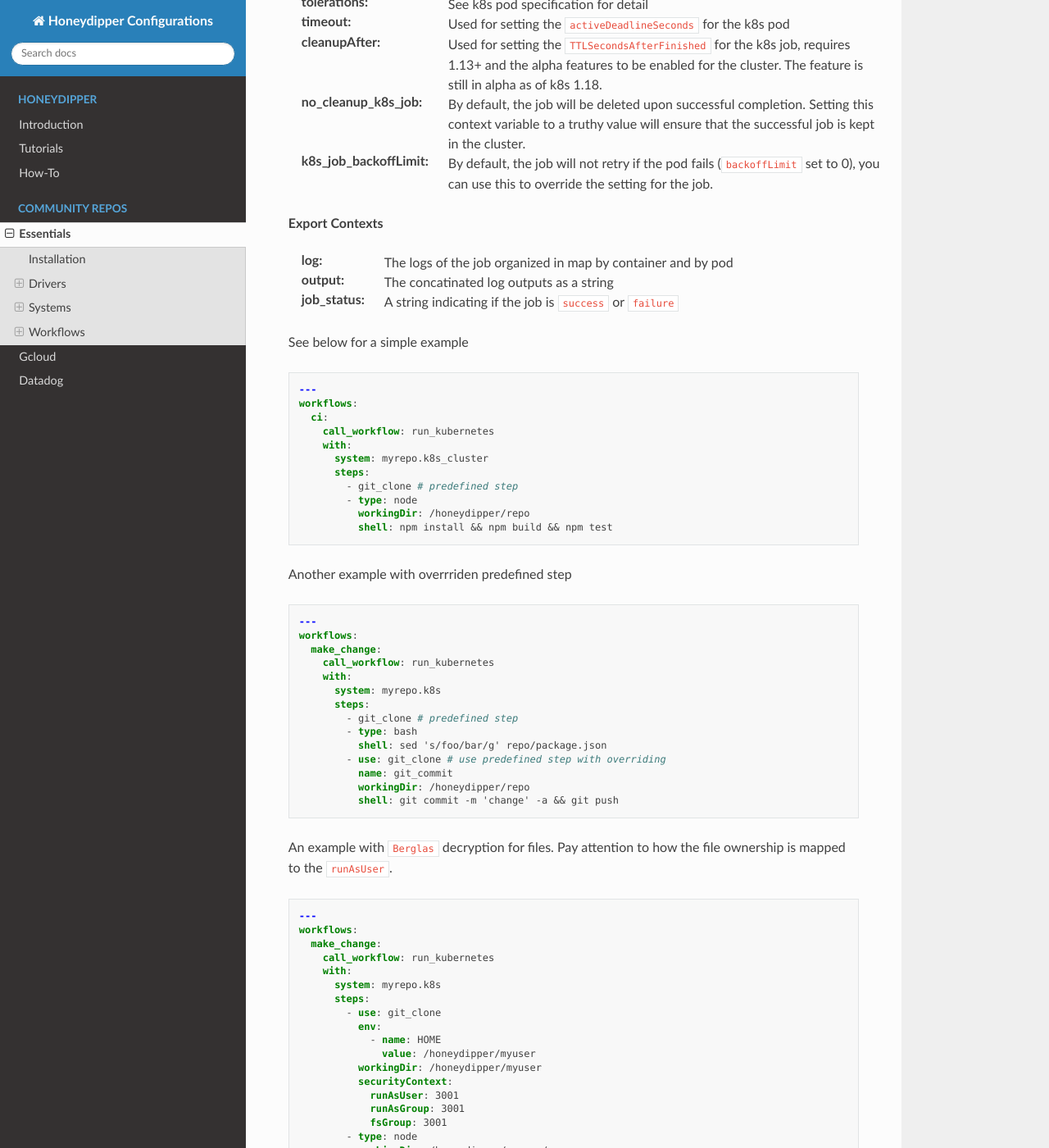
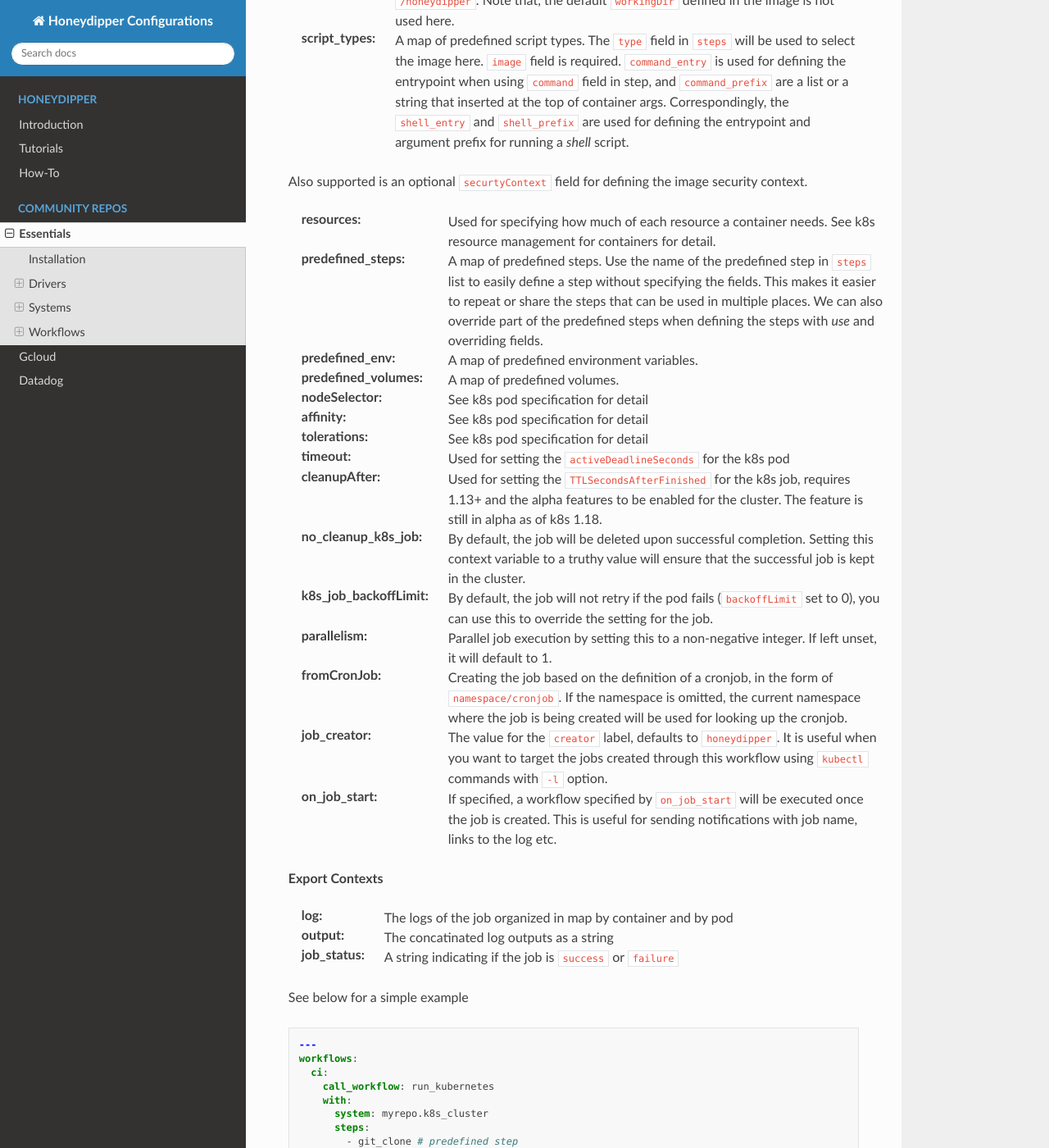
Before and after one commit to honeydipper/honeydipper-sphinx, a Sphinx documentation site: the page built from source/essentials.rst, in a window 1280 px wide and 1400 px high, scrolled down 54458 px. Shown: the whole window at 82% size. Built offline with Sphinx 7.4.7 and the Read the Docs theme 2.0.0, drawn with Linux system fonts in a browser that asks for light colours; some of the changed text lies outside the part shown.

Commit message:
docs: update version v2.9.0 from 1f1d5a7

```diff
--- a/source/essentials.rst
+++ b/source/essentials.rst
@@ -1553,6 +1553,9 @@
 
 :job: The job data structure following the specification for a run-to-completion job manifest yaml file.
 
+:fromCronJob: Creating the job based on the definition of a cronjob, in the form of :code:`namespace/cronjob`. If the namespace is omitted, the current namespace where the job is being created will be used for looking up the cronjob.
+
+
 **Export Contexts**
 
 :jobid: The job ID of the created job
@@ -2325,6 +2328,16 @@
 
 No description is available for this entry!
 
+Function: update_message
+^^^^^^^^^^^^^^^^^^^^^^^^
+
+No description is available for this entry!
+
+Function: update_response
+^^^^^^^^^^^^^^^^^^^^^^^^^
+
+No description is available for this entry!
+
 slack_bot
 ---------
 
@@ -2540,6 +2553,16 @@
 
 Function: send_message
 ^^^^^^^^^^^^^^^^^^^^^^
+
+No description is available for this entry!
+
+Function: update_message
+^^^^^^^^^^^^^^^^^^^^^^^^
+
+No description is available for this entry!
+
+Function: update_response
+^^^^^^^^^^^^^^^^^^^^^^^^^
 
 No description is available for this entry!
 
@@ -2698,6 +2721,9 @@
 :chat_colors: A map from message_type to color codes. This should usually be defined in default context so it can be shared.
 
 
+:update: Set to true to update a previous message identified with :code:`ts`.
+
+
 This workflow wraps around :code:`say` and :code:`reply` method, and allows multiple recipients.
 
 For example
@@ -2921,6 +2947,9 @@
 Also supported is an optional :code:`securtyContext` field for defining the image security context.
 
 
+:resources: Used for specifying how much of each resource a container needs. See k8s resource management for containers for detail.
+
+
 :predefined_steps: A map of predefined steps. Use the name of the predefined step in :code:`steps` list to easily define a step without specifying the fields. This makes it easier to repeat or share the steps that can be used in multiple places. We can also override part of the predefined steps when defining the steps with `use` and overriding fields.
 
 
@@ -2945,6 +2974,18 @@
 
 
 :k8s_job_backoffLimit: By default, the job will not retry if the pod fails (:code:`backoffLimit` set to 0), you can use this to override the setting for the job.
+
+
+:parallelism: Parallel job execution by setting this to a non-negative integer. If left unset, it will default to 1.
+
+
+:fromCronJob: Creating the job based on the definition of a cronjob, in the form of :code:`namespace/cronjob`. If the namespace is omitted, the current namespace where the job is being created will be used for looking up the cronjob.
+
+
+:job_creator: The value for the :code:`creator` label, defaults to :code:`honeydipper`. It is useful when you want to target the jobs created through this workflow using :code:`kubectl` commands with :code:`-l` option.
+
+
+:on_job_start: If specified, a workflow specified by :code:`on_job_start` will be executed once the job is created. This is useful for sending notifications with job name, links to the log etc.
 
 
 **Export Contexts**
```
Also changed, not shown: source/docs/configuration.md (+9 -3 lines).
